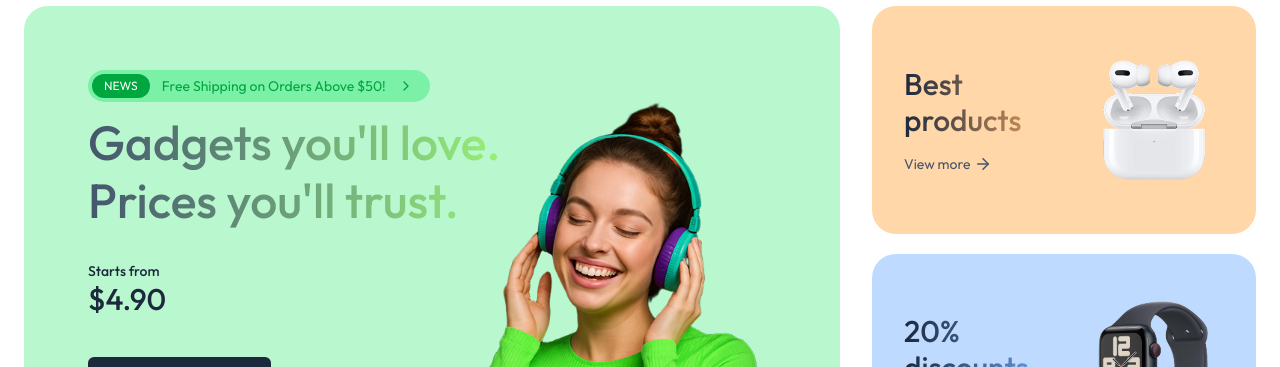
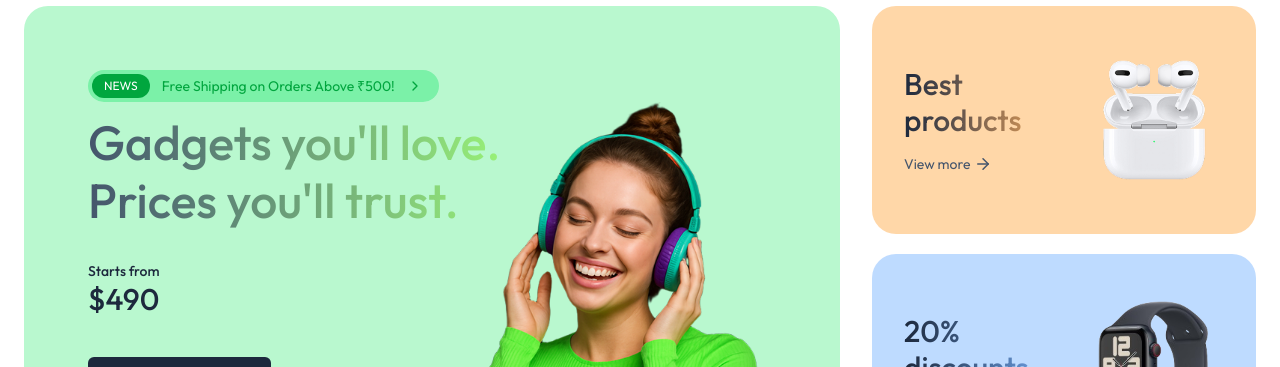
Before and after one commit to Chamanfaujdar1/AI-Multi-Vendor-E-Commerce-App, a Next.js app: page / in a window 1280 px wide. Shown: the part 155-522 px from the top of the page. Built offline with nearby package versions, Linux system fonts and the light colour scheme; no server answers.

Commit message:
$ symbol changed to rupee symbol

```diff
--- a/components/Footer.jsx
+++ b/components/Footer.jsx
@@ -80,7 +80,7 @@
                     </div>
                 </div>
                 <p className="py-4 text-sm text-slate-500">
-                    Copyright 2025 © gocart All Right Reserved.
+                    Copyright 2025 © CampusMart All Right Reserved.
                 </p>
             </div>
         </footer>
--- a/components/Hero.jsx
+++ b/components/Hero.jsx
@@ -15,14 +15,14 @@
                 <div className='relative flex-1 flex flex-col bg-green-200 rounded-3xl xl:min-h-100 group'>
                     <div className='p-5 sm:p-16'>
                         <div className='inline-flex items-center gap-3 bg-green-300 text-green-600 pr-4 p-1 rounded-full text-xs sm:text-sm'>
-                            <span className='bg-green-600 px-3 py-1 max-sm:ml-1 rounded-full text-white text-xs'>NEWS</span> Free Shipping on Orders Above $50! <ChevronRightIcon className='group-hover:ml-2 transition-all' size={16} />
+                            <span className='bg-green-600 px-3 py-1 max-sm:ml-1 rounded-full text-white text-xs'>NEWS</span> Free Shipping on Orders Above ₹500! <ChevronRightIcon className='group-hover:ml-2 transition-all' size={16} />
                         </div>
                         <h2 className='text-3xl sm:text-5xl leading-[1.2] my-3 font-medium bg-gradient-to-r from-slate-600 to-[#A0FF74] bg-clip-text text-transparent max-w-xs  sm:max-w-md'>
                             Gadgets you'll love. Prices you'll trust.
                         </h2>
                         <div className='text-slate-800 text-sm font-medium mt-4 sm:mt-8'>
                             <p>Starts from</p>
-                            <p className='text-3xl'>{currency}4.90</p>
+                            <p className='text-3xl'>{currency}490</p>
                         </div>
                         <button className='bg-slate-800 text-white text-sm py-2.5 px-7 sm:py-5 sm:px-12 mt-4 sm:mt-10 rounded-md hover:bg-slate-900 hover:scale-103 active:scale-95 transition'>LEARN MORE</button>
                     </div>
```
